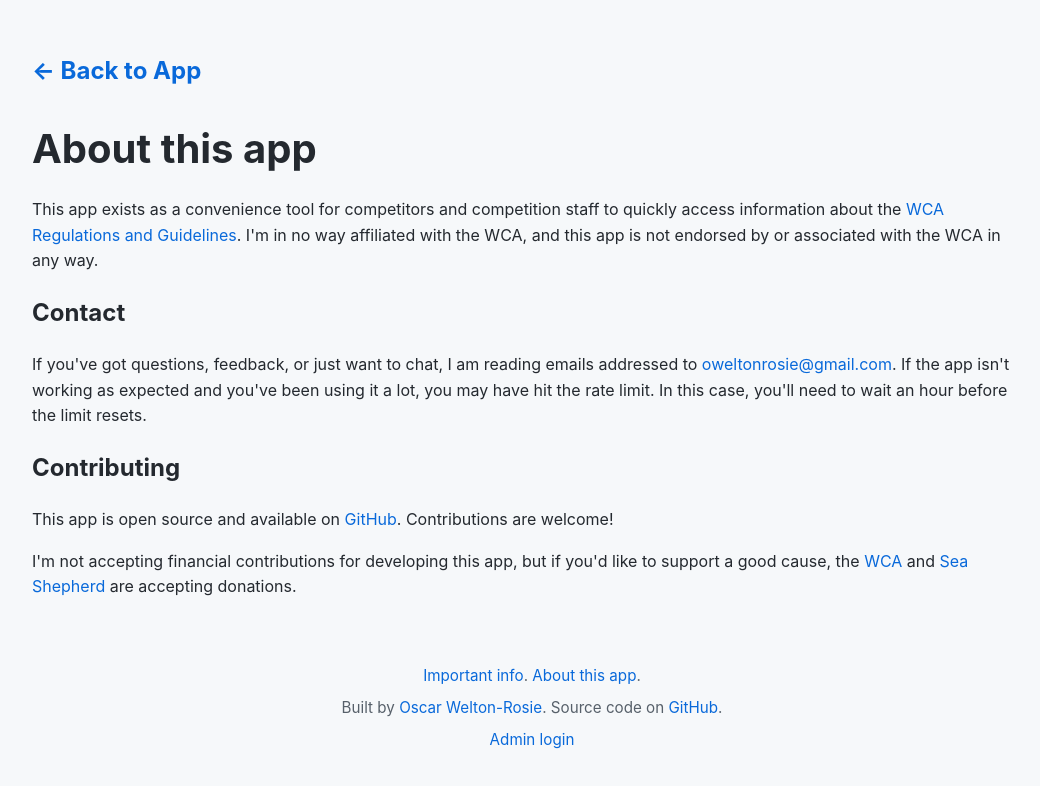
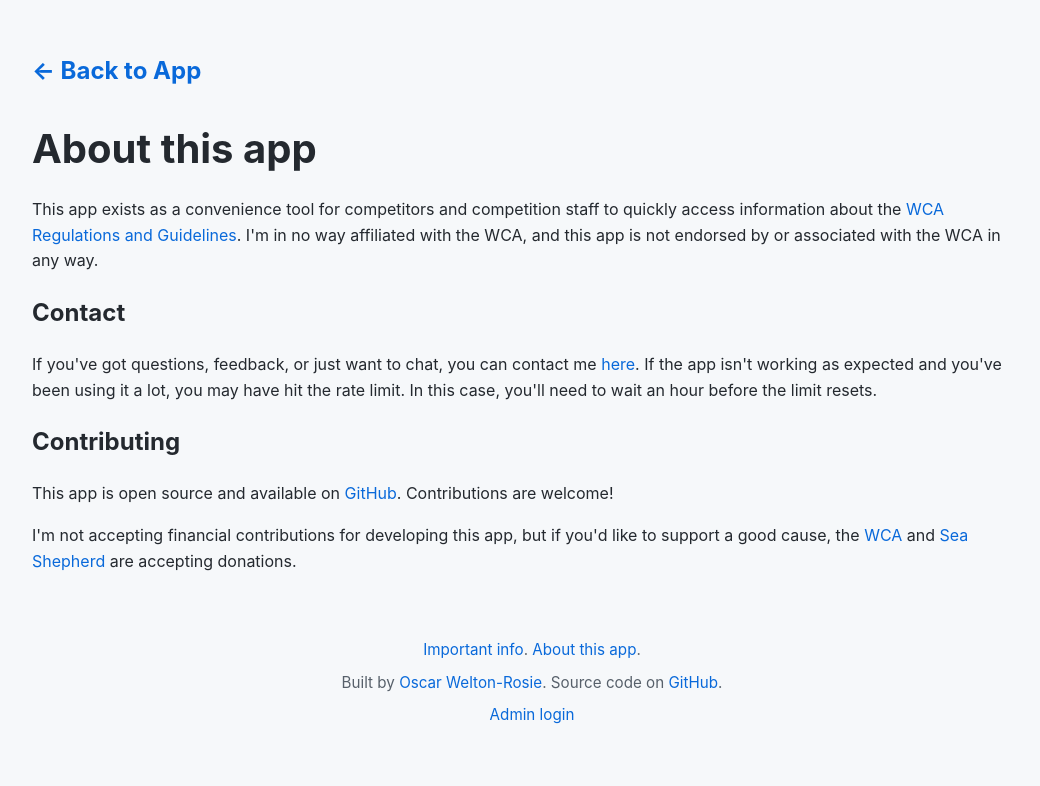
Before and after one commit to OWelton-Rosie/regs-helper, a SvelteKit app in the folder frontend/: page /about in a window 1280 px wide. Shown: the top 786 px of the page, without its empty margins (108-1148 px from the left). Built offline with nearby package versions, Linux system fonts and the light colour scheme.

Commit message:
contact link

```diff
--- a/frontend/src/routes/about/+page.svelte
+++ b/frontend/src/routes/about/+page.svelte
@@ -9,7 +9,7 @@
     <p>This app exists as a convenience tool for competitors and competition staff to quickly access information about the <a href="https://www.worldcubeassociation.org/regulations/" target="_blank" rel="noopener noreferrer">WCA Regulations and Guidelines</a>. I'm in no way affiliated with the WCA, and this app is not endorsed by or associated with the WCA in any way.</p>
 
     <h2>Contact</h2>
-    <p>If you've got questions, feedback, or just want to chat, I am reading emails addressed to <a href="mailto:oweltonrosie@gmail.com" target="_blank" rel="noopener noreferrer">oweltonrosie@gmail.com</a>. If the app isn't working as expected and you've been using it a lot, you may have hit the rate limit. In this case, you'll need to wait an hour before the limit resets.</p>
+    <p>If you've got questions, feedback, or just want to chat, you can contact me <a href="https://oweltonrosie.com/contact" target="_blank" rel="noopener noreferrer">here</a>. If the app isn't working as expected and you've been using it a lot, you may have hit the rate limit. In this case, you'll need to wait an hour before the limit resets.</p>
 
     <h2>Contributing</h2>
     <p>This app is open source and available on <a href="https://github.com/OWelton-Rosie/regs-helper" target="_blank" rel="noopener noreferrer">GitHub</a>. Contributions are welcome!</p>
```
